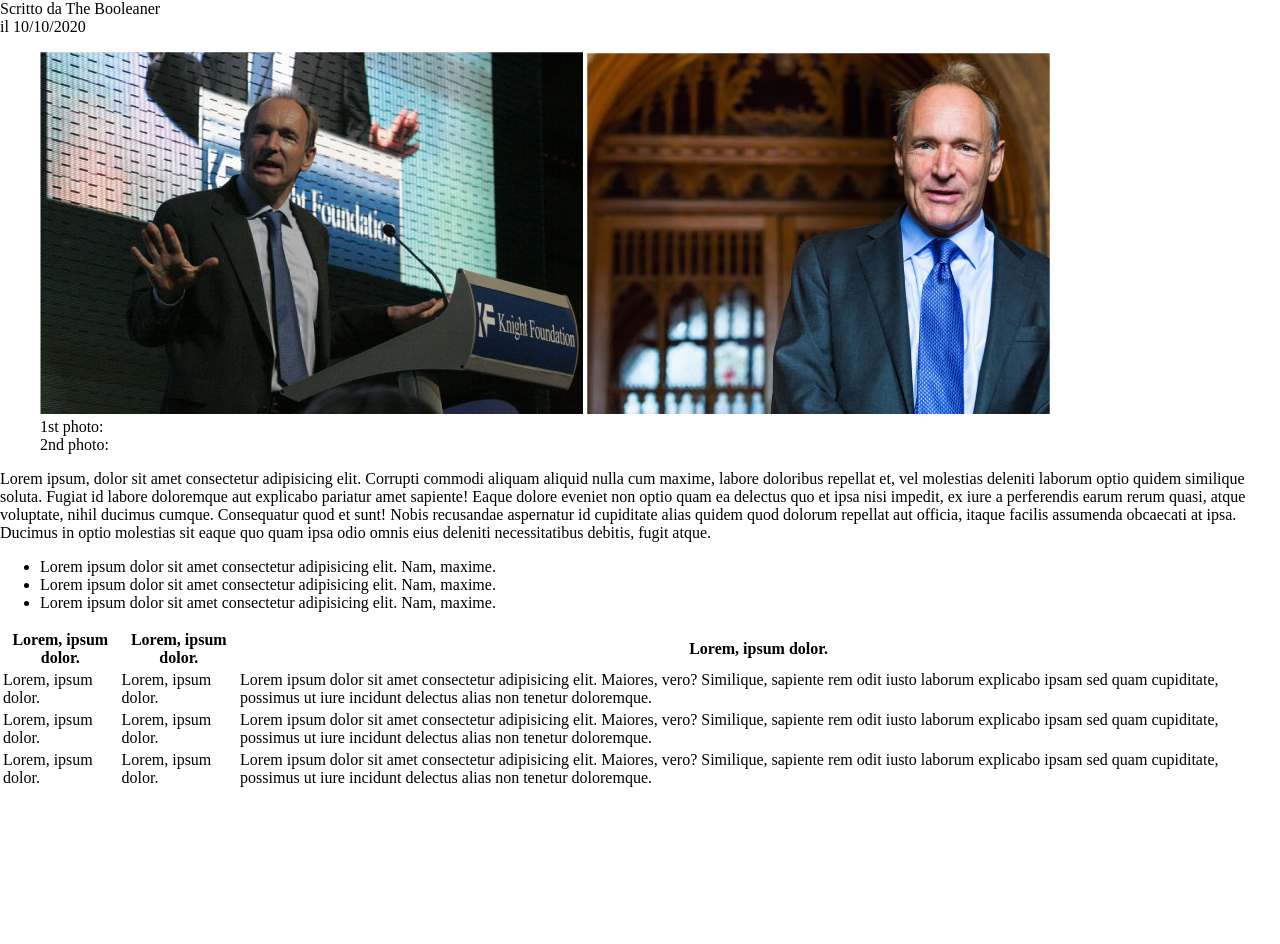
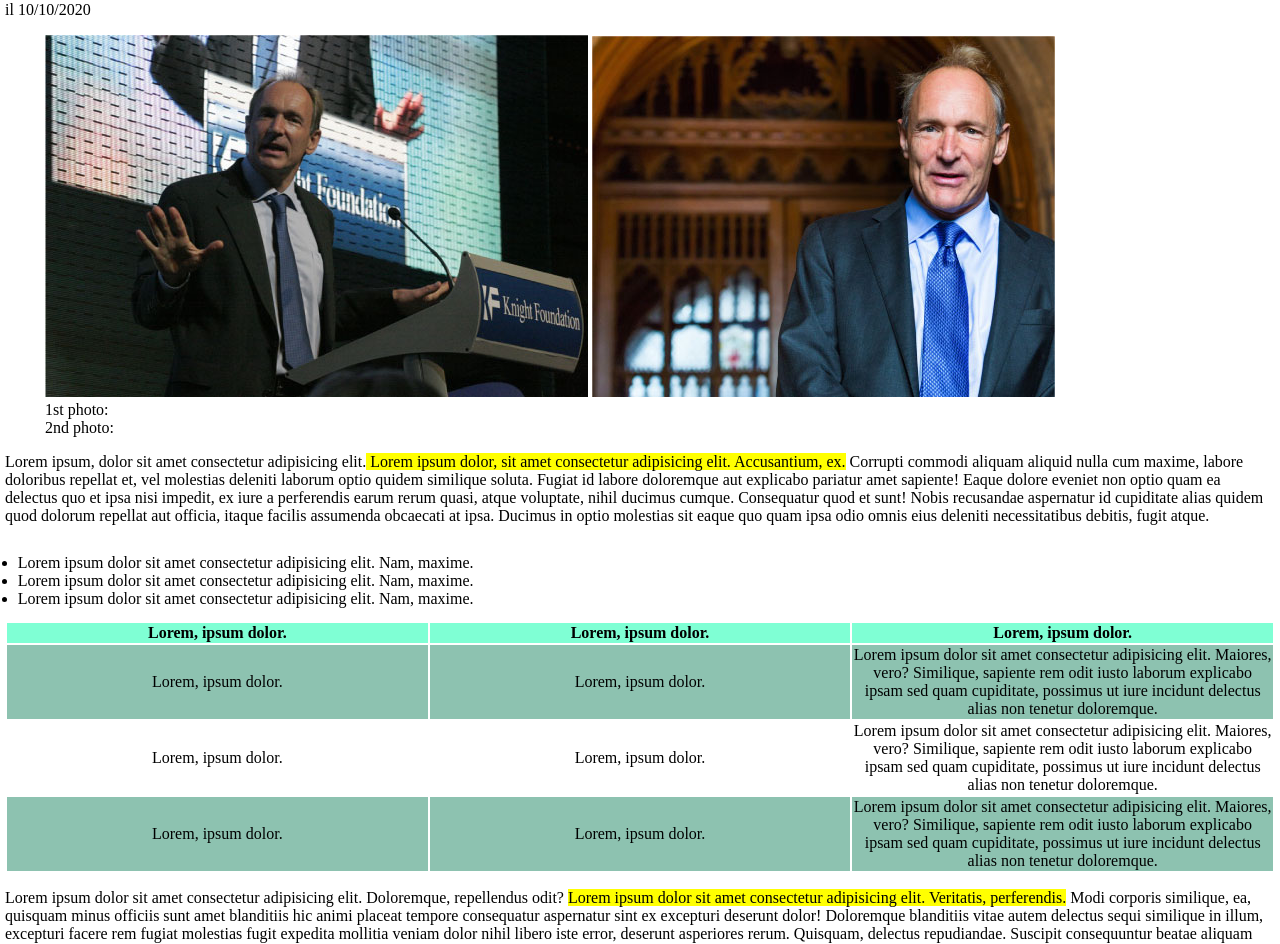
Before and after one commit to MatteoZattini/html-css-booleaner, a plain HTML site: page index.html in a window 1280 px wide. Shown: the part 260-1204 px from the top of the page. Before the commit the page ends 1050 px from the top, so only its background shows below. Drawn offline with Linux system fonts and the light colour scheme.

Commit message:
fine tabella

```diff
--- a/index.html
+++ b/index.html
@@ -15,7 +15,7 @@
     </header>
     <main>
         <h1>Internet deve essere al servizio del "bene pubblico": il manifesto di Tim Berners-Lee</h1>
-        <span>Scritto da The Booleaner</span><br>
+        <span>Scritto da <span class="Nome">The Booleaner</span></span><br>
         <span>il 10/10/2020</span>
         <!-- immagini -->
         <figure>
@@ -25,20 +25,20 @@
             <figcaption>2nd photo:</figcaption>
         </figure>
         <!-- paragrafo -->
-        <p>Lorem ipsum, dolor sit amet consectetur adipisicing elit. Corrupti commodi aliquam aliquid nulla cum maxime, labore doloribus repellat et, vel molestias deleniti laborum optio quidem similique soluta. Fugiat id labore doloremque aut explicabo pariatur amet sapiente! Eaque dolore eveniet non optio quam ea delectus quo et ipsa nisi impedit, ex iure a perferendis earum rerum quasi, atque voluptate, nihil ducimus cumque. Consequatur quod et sunt! Nobis recusandae aspernatur id cupiditate alias quidem quod dolorum repellat aut officia, itaque facilis assumenda obcaecati at ipsa. Ducimus in optio molestias sit eaque quo quam ipsa odio omnis eius deleniti necessitatibus debitis, fugit atque.</p>
-        <ul>
-            <li>Lorem ipsum dolor sit amet consectetur adipisicing elit. Nam, maxime.</li>
-            <li>Lorem ipsum dolor sit amet consectetur adipisicing elit. Nam, maxime.</li>
-            <li>Lorem ipsum dolor sit amet consectetur adipisicing elit. Nam, maxime.</li>
-        </ul>
+        <p>Lorem ipsum, dolor sit amet consectetur adipisicing elit.<span class="highlight"> Lorem ipsum dolor, sit amet consectetur adipisicing elit. Accusantium, ex.</span> Corrupti commodi aliquam aliquid nulla cum maxime, labore doloribus repellat et, vel molestias deleniti laborum optio quidem similique soluta. Fugiat id labore doloremque aut explicabo pariatur amet sapiente! Eaque dolore eveniet non optio quam ea delectus quo et ipsa nisi impedit, ex iure a perferendis earum rerum quasi, atque voluptate, nihil ducimus cumque. Consequatur quod et sunt! Nobis recusandae aspernatur id cupiditate alias quidem quod dolorum repellat aut officia, itaque facilis assumenda obcaecati at ipsa. Ducimus in optio molestias sit eaque quo quam ipsa odio omnis eius deleniti necessitatibus debitis, fugit atque.</p>
+            <ul>
+                <li>Lorem ipsum dolor sit amet consectetur adipisicing elit. Nam, maxime.</li>
+                <li>Lorem ipsum dolor sit amet consectetur adipisicing elit. Nam, maxime.</li>
+                <li>Lorem ipsum dolor sit amet consectetur adipisicing elit. Nam, maxime.</li>
+            </ul>
         <!-- tabella -->
         <table>
-            <tr>
+            <tr class="tabella-head">
                 <th>Lorem, ipsum dolor.</th>
                 <th>Lorem, ipsum dolor.</th>
                 <th>Lorem, ipsum dolor.</th>
             </tr>
-            <tr>
+            <tr class="tabella-row">
                 <td>Lorem, ipsum dolor.</td>
                 <td>Lorem, ipsum dolor.</td>
                 <td>Lorem ipsum dolor sit amet consectetur adipisicing elit. Maiores, vero? Similique, sapiente rem odit iusto laborum explicabo ipsam sed quam cupiditate, possimus ut iure incidunt delectus alias non tenetur doloremque.</td>
@@ -48,12 +48,13 @@
                 <td>Lorem, ipsum dolor.</td>
                 <td>Lorem ipsum dolor sit amet consectetur adipisicing elit. Maiores, vero? Similique, sapiente rem odit iusto laborum explicabo ipsam sed quam cupiditate, possimus ut iure incidunt delectus alias non tenetur doloremque.</td>
             </tr>
-            <tr>
+            <tr class="tabella-row">
                 <td>Lorem, ipsum dolor.</td>
                 <td>Lorem, ipsum dolor.</td>
                 <td>Lorem ipsum dolor sit amet consectetur adipisicing elit. Maiores, vero? Similique, sapiente rem odit iusto laborum explicabo ipsam sed quam cupiditate, possimus ut iure incidunt delectus alias non tenetur doloremque.</td>
             </tr>
         </table>
+        <p>Lorem ipsum dolor sit amet consectetur adipisicing elit. Doloremque, repellendus odit? <span class="highlight">Lorem ipsum dolor sit amet consectetur adipisicing elit. Veritatis, perferendis.</span> Modi corporis similique, ea, quisquam minus officiis sunt amet blanditiis hic animi placeat tempore consequatur aspernatur sint ex excepturi deserunt dolor! Doloremque blanditiis vitae autem delectus sequi similique in illum, excepturi facere rem fugiat molestias fugit expedita mollitia veniam dolor nihil libero iste error, deserunt asperiores rerum. Quisquam, delectus repudiandae. Suscipit consequuntur beatae aliquam culpa animi nesciunt quod quibusdam sed, est, quasi possimus quia dolorum ipsam quas, fuga nostrum cumque doloribus voluptas magni reiciendis mollitia deleniti exercitationem. Sunt laboriosam non tempora autem reiciendis, et eaque sint dolores magnam beatae.</p>
     </main>
     <footer>
 
--- a/style.css
+++ b/style.css
@@ -1,5 +1,9 @@
 body{
-    margin: 0;
+    margin: auto;
+}
+
+main{
+    padding: 5px;
 }
 
 .banner{
@@ -13,4 +17,36 @@ body{
 .logo{
     height: 250px;
     width: 400px;
+    margin-left: 10px;
 }
+
+h1{
+    margin-bottom: 0px;
+}
+
+.Nome{
+    color: aquamarine;
+}
+
+.highlight{
+    background-color: yellow;
+}
+
+table{
+    table-layout: fixed;
+    width: 100%;
+    text-align: center;
+}
+
+th{
+    background-color: aquamarine;
+}
+
+.tabella-row{
+    background-color: rgb(141, 194, 176);
+}
+
+ul{
+    margin: 0%;
+    padding: 1%;
+}
```
